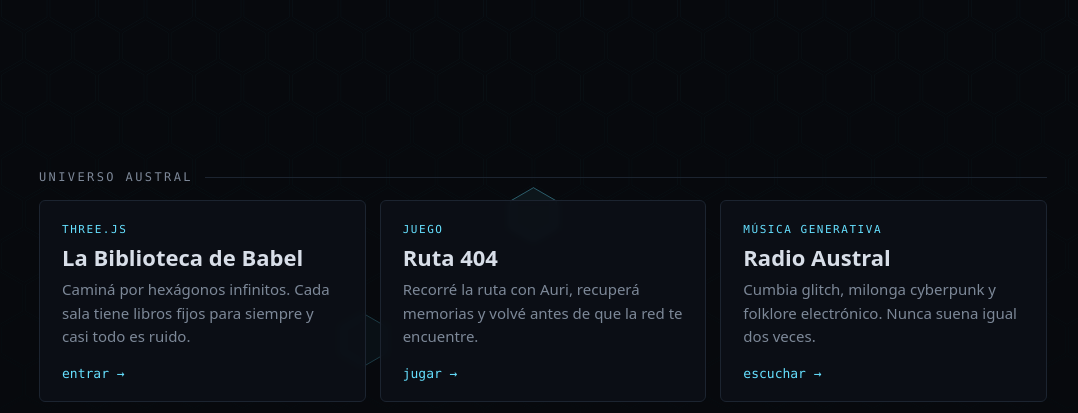
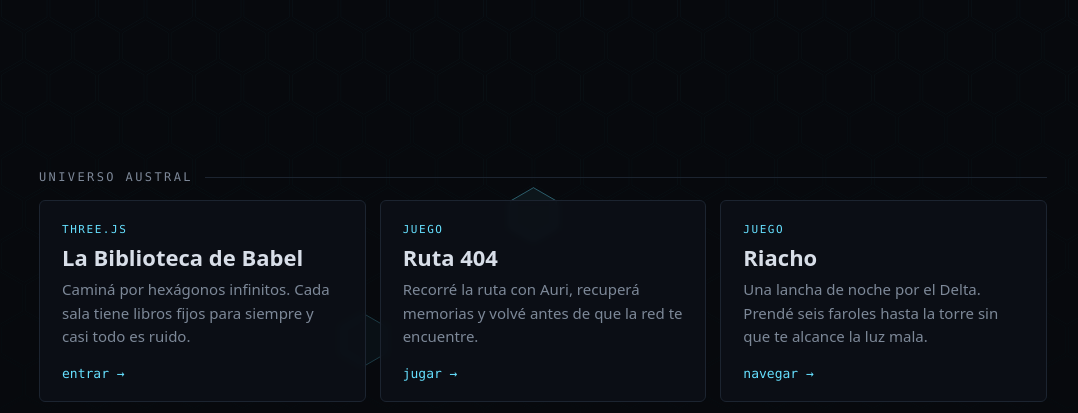
Before and after one commit to kvothesson/kvothesson.github.io, a plain HTML site: page index.html in a window 1280 px wide. Shown: the part 374-787 px from the top of the page, without its empty margins (97-1175 px from the left). Drawn offline with Linux system fonts and the light colour scheme.

Commit message:
Portada: suma Riacho, la lancha de noche por el Delta
Co-Authored-By: Claude Opus 5.5 <noreply@anthropic.com>

```diff
--- a/index.html
+++ b/index.html
@@ -84,6 +84,12 @@ footer a:hover{color:var(--cyan)}
         <h3>Ruta 404</h3>
         <p>Recorré la ruta con Auri, recuperá memorias y volvé antes de que la red te encuentre.</p>
         <span class="go">jugar</span>
+      </a>
+      <a class="card" href="/riacho/">
+        <span class="tag">Juego</span>
+        <h3>Riacho</h3>
+        <p>Una lancha de noche por el Delta. Prendé seis faroles hasta la torre sin que te alcance la luz mala.</p>
+        <span class="go">navegar</span>
       </a>
       <a class="card" href="/radio/">
         <span class="tag">Música generativa</span>
--- a/sitemap.xml
+++ b/sitemap.xml
@@ -68,4 +68,7 @@
   <url>
     <loc>https://kvothesson.com/OceaniDex/</loc><lastmod>2026-11-04</lastmod>
   </url>
+  <url>
+    <loc>https://kvothesson.com/riacho/</loc><lastmod>2026-11-09</lastmod>
+  </url>
 </urlset>
```
